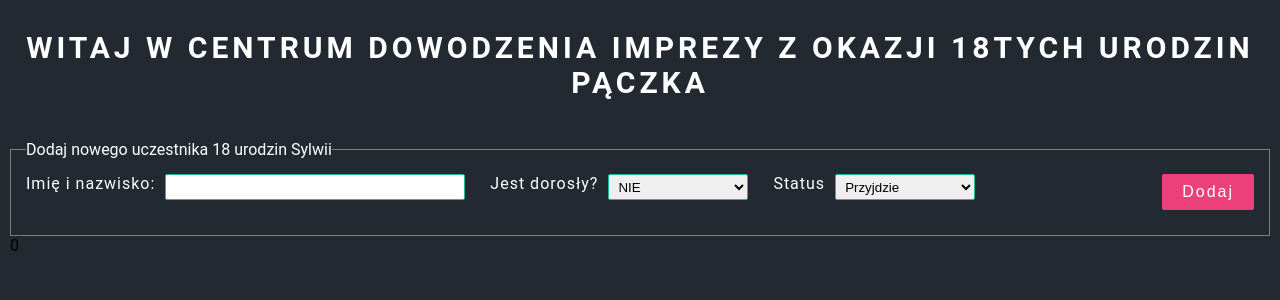
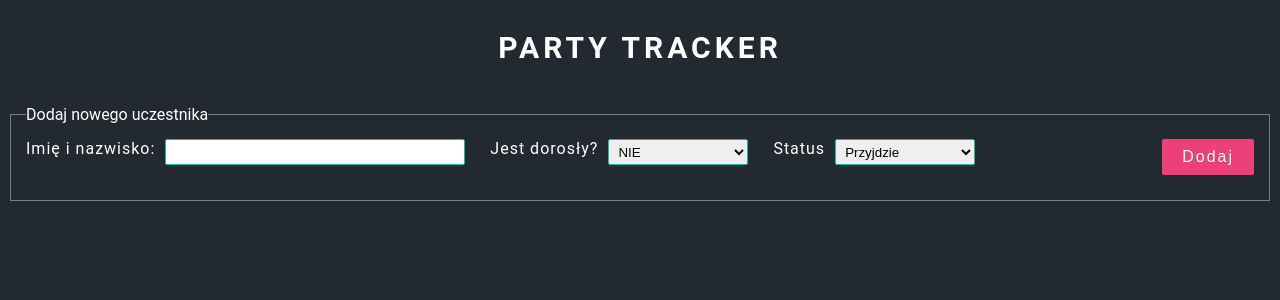
Before and after one commit to kenodek/party-tracker, a React (Create React App) app: page / in a window 1280 px wide. Shown: the top 300 px of the page. Built offline with nearby package versions, Linux system fonts and the light colour scheme.

Commit message:
Changed header

```diff
--- a/src/App.js
+++ b/src/App.js
@@ -9,14 +9,6 @@ import PartyParticipantsTable from "./components/PartyParticipantsTable";
 import { SORT_BY } from "./utils/constants";
 import Charts from "./components/Chart";
 import Header from "./components/Header";
-
-const initialState = [
-  { name: "Dominik", isMature: true, status: "Przyjdzie" },
-  { name: "Mateusz", isMature: true, status: "Przyjdzie" },
-  { name: "Danuta", isMature: true, status: "Przyjdzie" },
-  { name: "Marek", isMature: true, status: "Nie wie" },
-  { name: "Wiktor", isMature: false, status: "Nie odpisał" },
-];
 
 const getInitialState = () => {
   return JSON.parse(localStorage.getItem("partyParticipants")) || [];
@@ -116,7 +108,7 @@ export default function App() {
       <Header />
       <form id="form" onSubmit={(event) => handleAddPartyParticipant(event)}>
         <fieldset form="form">
-          <legend>Dodaj nowego uczestnika 18 urodzin Sylwii </legend>
+          <legend>Dodaj nowego uczestnika</legend>
 
           <div id="flex-container">
             <label htmlFor="input-participant">Imię i nazwisko: </label>
@@ -153,7 +145,7 @@ export default function App() {
         </fieldset>
       </form>
 
-      {partyParticipants.length && (
+      {partyParticipants.length > 0 && (
         <div className="container-data">
           <PartyParticipantsTable
             partyParticipants={partyParticipants}
--- a/src/components/Header/index.js
+++ b/src/components/Header/index.js
@@ -4,7 +4,7 @@ import "./index.scss";
 const Header = () => {
   return (
     <div>
-      <h1>Witaj w centrum dowodzenia imprezy z okazji 18tych urodzin Pączka</h1>
+      <h1>Party Tracker</h1>
     </div>
   );
 };
```
